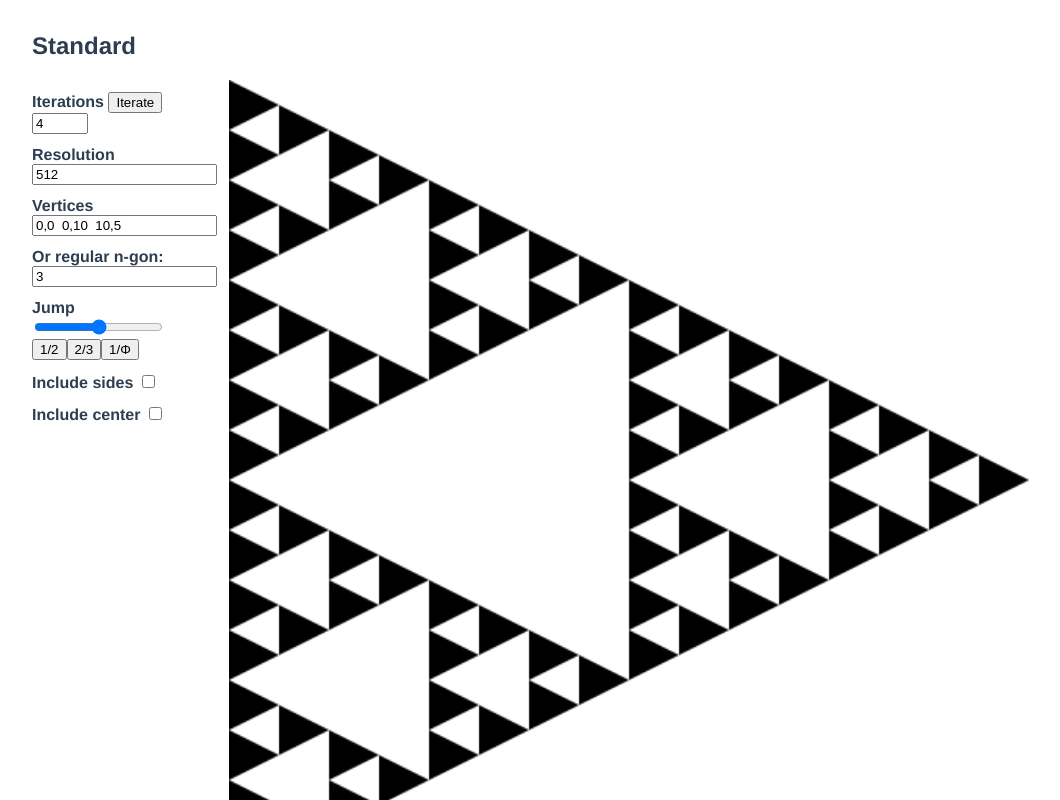
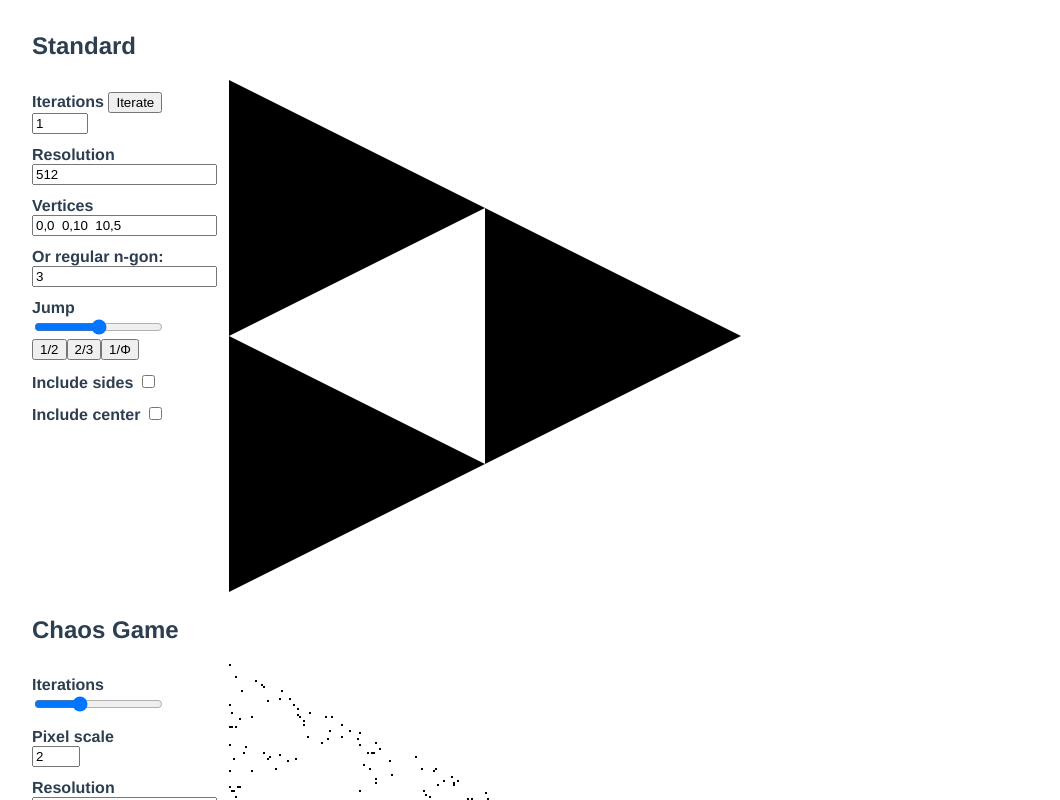
Before and after one commit to YeemBoi/chaos, a Vue app: page / in a window 1280 px wide. Shown: the top 800 px of the page, without its empty margins (8-1068 px from the left). Built offline with nearby package versions, Linux system fonts and the light colour scheme.

Commit message:
feature creep

```diff
--- a/public/index.html
+++ b/public/index.html
@@ -1,5 +1,5 @@
 <!DOCTYPE html>
-<html lang="">
+<html lang="en">
 
 <head>
   <meta charset="utf-8">
@@ -7,7 +7,7 @@
   <meta name="viewport" content="width=device-width,initial-scale=1.0">
   <link rel="icon" href="<%= BASE_URL %>favicon.ico">
   <title>
-    <%= htmlWebpackPlugin.options.title %>
+    N-flakes Demo - Thomas
   </title>
 </head>
 
--- a/src/components/BaseRenderer.vue
+++ b/src/components/BaseRenderer.vue
@@ -36,7 +36,9 @@
         <input id="includeCenter" v-model="includeCenter" type="checkbox"
       /></label>
     </form>
-    <canvas ref="canvas" :height="res" :width="res" />
+    <div class="growing">
+      <canvas ref="canvas" :height="res" :width="res" />
+    </div>
   </div>
 </template>
 <script>
@@ -169,10 +171,7 @@ form {
   flex-grow: 0;
   margin-right: 12px;
 }
-
-canvas {
+.growing {
   flex-grow: 1;
-  max-height: 100vh;
-  max-width: 100vh;
 }
 </style>
--- a/src/components/Chaos.vue
+++ b/src/components/Chaos.vue
@@ -2,6 +2,8 @@
   <BaseRenderer v-model="base">
     <label for="iterations">Iterations</label>
     <input id="iterations" v-model="iterations" type="range" min="8" max="32" />
+    <label for="pixelScale">Pixel scale</label>
+    <input id="pixelScale" v-model="pixelScale" type="number" min="1" max="5" />
   </BaseRenderer>
 </template>
 
@@ -16,14 +18,28 @@ export default {
       base: {},
       currentIteration: 0,
       iterations: 16,
+      pixelScale: 2,
       pos: null,
     };
   },
+  computed: {
+    scaledPoints() {
+      return this.base.points.map((point) => ({
+        x: point.x / this.pixelScale,
+        y: point.y / this.pixelScale,
+      }));
+    },
+  },
   methods: {
     iterate() {
-      this.base.canvas.fillRect(this.pos.x, this.pos.y, 1, 1);
+      this.base.canvas.fillRect(
+        Math.round(this.pos.x) * this.pixelScale,
+        Math.round(this.pos.y) * this.pixelScale,
+        this.pixelScale,
+        this.pixelScale
+      );
       this.pos = ratioBetween(
-        this.base.points[~~(this.base.points.length * Math.random())],
+        this.scaledPoints[~~(this.scaledPoints.length * Math.random())],
         this.pos,
         this.base.jump
       );
@@ -60,6 +76,10 @@ export default {
       this.base = val;
       this.iterateAll();
     },
+    pixelScale(val) {
+      this.pixelScale = val;
+      this.iterateAll();
+    }
   },
 };
 </script>
--- a/src/components/Standard.vue
+++ b/src/components/Standard.vue
@@ -22,7 +22,7 @@ export default {
   data() {
     return {
       base: {},
-      iterations: 4,
+      iterations: 1,
       currentIteration: 0,
       polygons: [],
     };
```
